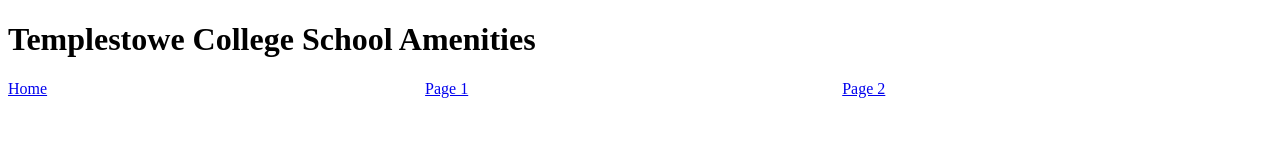
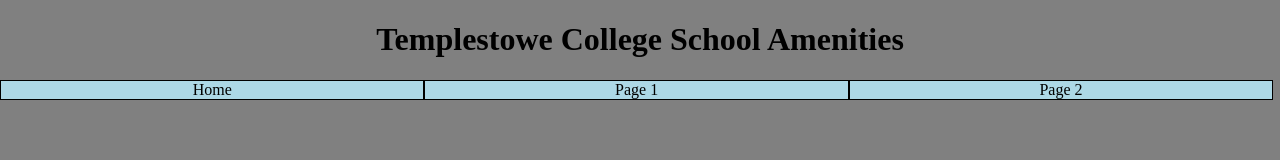
Before and after one commit to Leonid198/School-Amenities, a plain HTML site: page index.html in a window 1280 px wide. Drawn offline with Linux system fonts and the light colour scheme.

Commit message:
Added background color

```diff
--- a/index.html
+++ b/index.html
@@ -11,7 +11,9 @@
 
 <body>
 
-	<h1>Templestowe College School Amenities</h1>
+	<div class=mainHeaderWrapper>
+		<h1 class=mainHeader>Templestowe College School Amenities</h1>
+	</div>
 
 	<div class=navbar>
 		<a href=# class=navbarButton>
--- a/style.css
+++ b/style.css
@@ -1,3 +1,13 @@
+.mainHeaderWrapper:
+{
+	display: inline-block;
+}
+
+.mainHeader
+{
+	text-align: center;
+}
+
 .navbar:after
 {
 	display: table;
@@ -8,4 +18,23 @@
 {
 	width: 33%;
 	float: left;
+	border: 1px solid black;
+	text-decoration: none;
+	color: black;
+	text-align: center;
+	background-color: lightblue;
 }
+
+html
+{
+	height: 100%;
+}
+
+body
+{
+	background-color: gray;
+	background-repeat: no-repeat;
+	background-attachment: fixed;
+	margin: 0;
+	height: 100%;
+}
```
